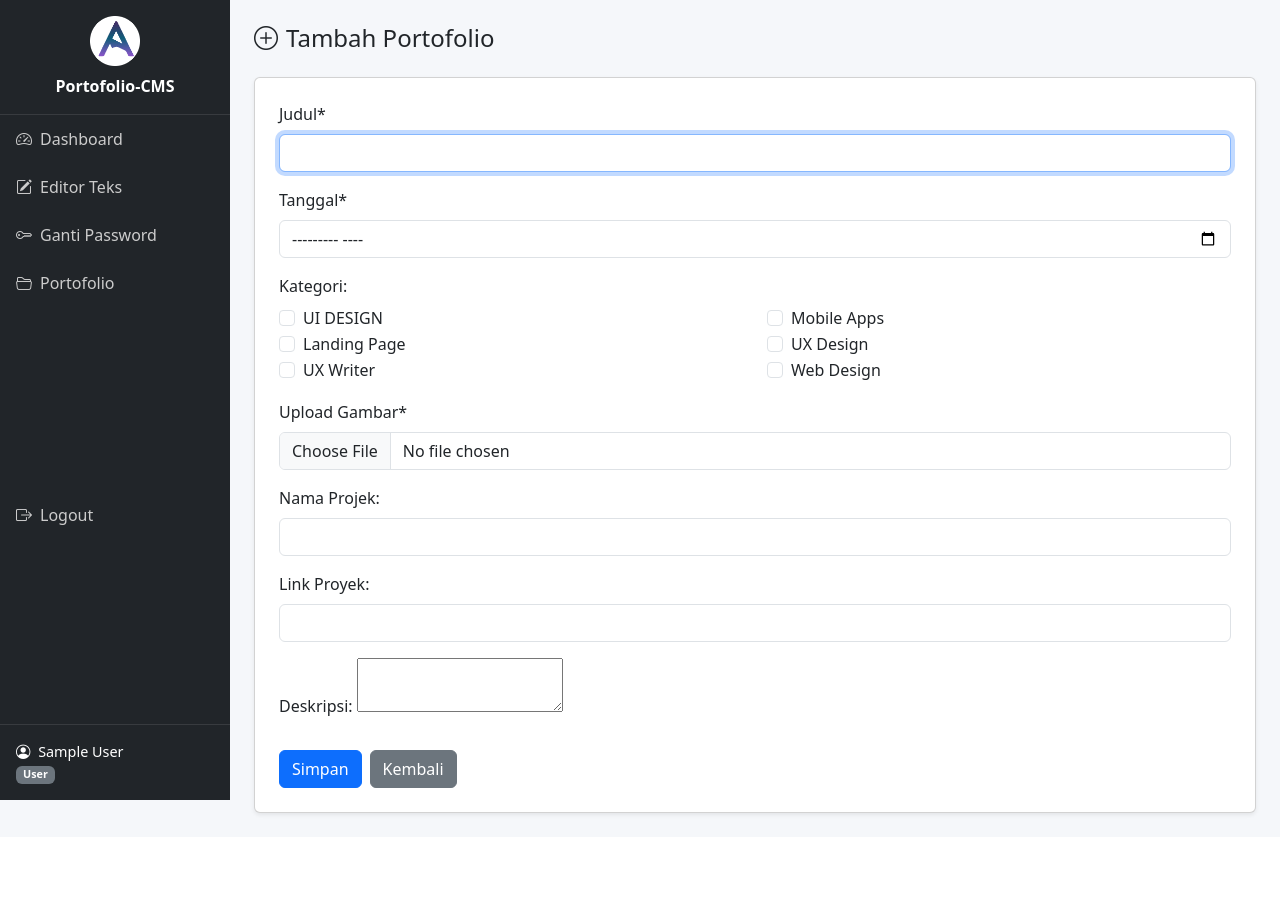
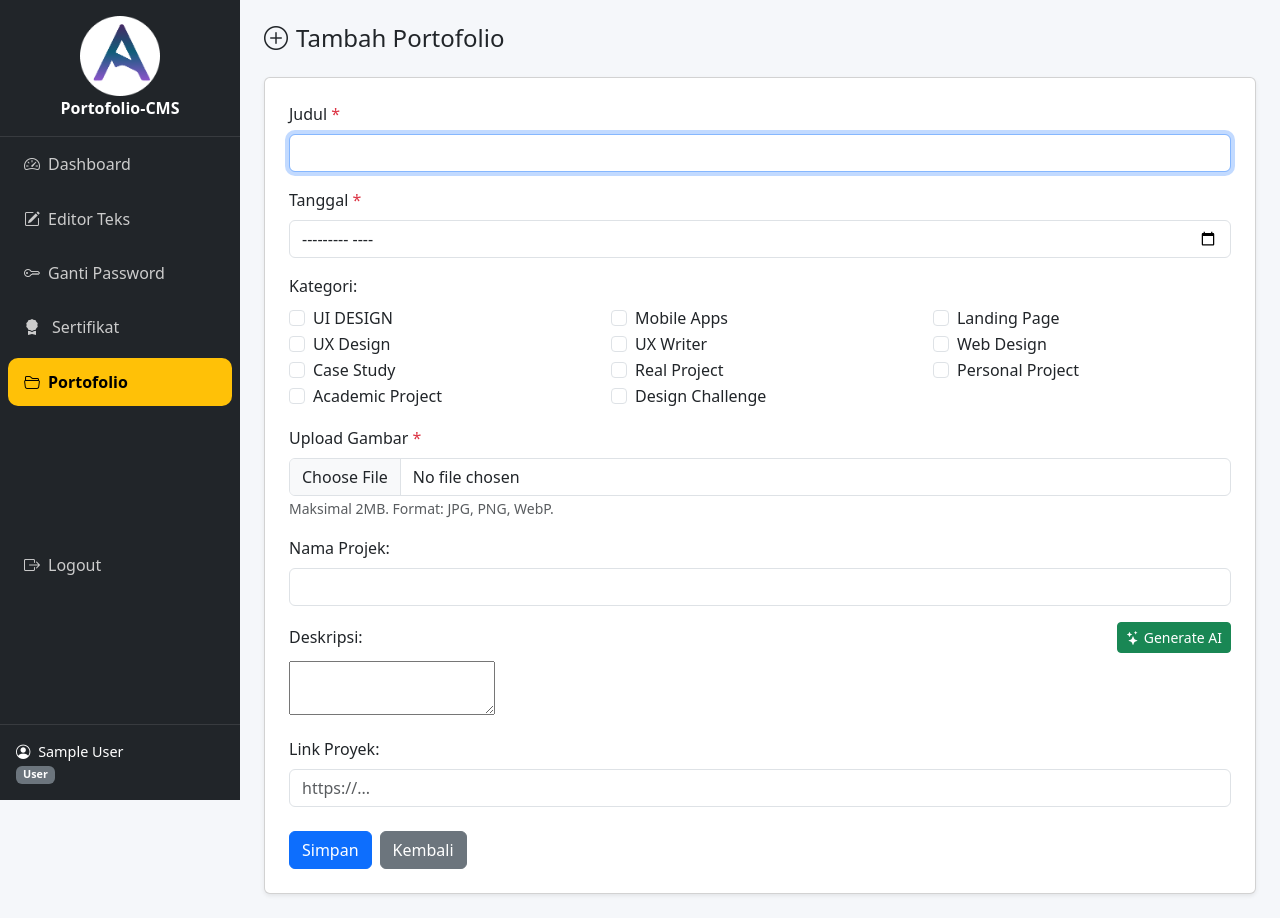
Before and after one commit to ayomaju980/Portofolio-webeite, a PHP site: page /admin-add.php in a window 1280 px wide. Before the commit the page ends 817 px from the top, so only its background shows below. Run offline with PHP 8.4, Linux system fonts and the light colour scheme; the visitor is signed in with stand-in values (Sample User, id 1); some libraries are stand-ins or nearby versions.

Commit message:
update terbaru

```diff
--- a/Cms/public_html/admin-add.php
+++ b/Cms/public_html/admin-add.php
@@ -5,6 +5,27 @@ if (!isset($_SESSION['user'])) {
     exit;
 }
 
+/* === Fungsi Log Activity === */
+function logActivity($action) {
+    $logFile = 'logs.json';
+    $logs = file_exists($logFile) ? json_decode(file_get_contents($logFile), true) : [];
+    if (!is_array($logs)) $logs = [];
+    $logs[] = [
+        'timestamp' => date('Y-m-d H:i:s'),
+        'user' => $_SESSION['full_name'] ?? $_SESSION['user'],
+        'action' => $action
+    ];
+    file_put_contents($logFile, json_encode($logs, JSON_PRETTY_PRINT | JSON_UNESCAPED_UNICODE));
+}
+
+/* === Fungsi Rapikan Deskripsi === */
+function cleanDescription($desc) {
+    $desc = preg_replace("/[ \t]+/", ' ', $desc);
+    $desc = preg_replace("/(\r?\n){2,}/", "\n", $desc);
+    return trim($desc);
+}
+
+/* === CSRF Token === */
 if (empty($_SESSION['csrf'])) {
     $_SESSION['csrf'] = bin2hex(random_bytes(32));
 }
@@ -17,48 +38,73 @@ if ($_SERVER['REQUEST_METHOD'] === 'POST') {
         die('CSRF token tidak valid.');
     }
 
-    $title = trim($_POST['title']);
-    $date = trim($_POST['date']);
+    $title = trim($_POST['title'] ?? '');
+    $date  = trim($_POST['date'] ?? '');
+    $types = $_POST['type'] ?? [];
+    if (!is_array($types)) $types = [];
 
-    if (empty($title) || empty($date)) {
+    if ($title === '' || $date === '') {
         $error = "Judul dan tanggal wajib diisi.";
     } elseif (!isset($_FILES['img']) || $_FILES['img']['error'] !== UPLOAD_ERR_OK) {
         $error = "Upload gambar gagal.";
     } else {
-        $allowedTypes = ['image/jpeg', 'image/png', 'image/webp'];
-        $fileType = mime_content_type($_FILES['img']['tmp_name']);
+        // Validasi file gambar
+        $tmp = $_FILES['img']['tmp_name'];
         $maxSize = 2 * 1024 * 1024;
-
-        if (!in_array($fileType, $allowedTypes)) {
-            $error = "Format gambar tidak didukung. Gunakan JPG, PNG, atau WebP.";
-        } elseif ($_FILES['img']['size'] > $maxSize) {
+        if ($_FILES['img']['size'] > $maxSize) {
             $error = "Ukuran gambar maksimal 2MB.";
         } else {
-            $data = json_decode(file_get_contents('data.json'), true);
+            // MIME check yang lebih andal
+            $fi = new finfo(FILEINFO_MIME_TYPE);
+            $mime = $fi->file($tmp);
+            $allowed = ['image/jpeg' => 'jpg', 'image/png' => 'png', 'image/webp' => 'webp'];
+            if (!isset($allowed[$mime])) {
+                $error = "Format gambar tidak didukung. Gunakan JPG, PNG, atau WebP.";
+            }
+        }
+
+        if (!$error) {
+            // Pastikan data.json ada & valid
+            $raw = @file_get_contents('data.json');
+            $data = $raw ? json_decode($raw, true) : [];
             if (!is_array($data)) $data = [];
 
-            $imgName = time() . '_' . basename($_FILES['img']['name']);
-            $uploadPath = 'img/' . $imgName;
-            move_uploaded_file($_FILES['img']['tmp_name'], $uploadPath);
+            // Pastikan folder img/
+            $dir = 'img';
+            if (!is_dir($dir)) {
+                @mkdir($dir, 0777, true);
+            }
 
-            $typeInput = $_POST['type'] ?? [];
-            $newId = count($data) > 0 ? max(array_column($data, 'id')) + 1 : 1;
+            // Generate nama file aman & unik
+            $safeBase = preg_replace('/[^A-Za-z0-9_\-]/', '_', pathinfo($_FILES['img']['name'], PATHINFO_FILENAME));
+            $ext = $allowed[$mime] ?? strtolower(pathinfo($_FILES['img']['name'], PATHINFO_EXTENSION));
+            $imgName = time() . '_' . substr($safeBase, 0, 40) . '.' . $ext;
+            $uploadPath = $dir . '/' . $imgName;
+
+            if (!is_uploaded_file($tmp) || !move_uploaded_file($tmp, $uploadPath)) {
+                $error = "Gagal menyimpan gambar.";
+            } else {
+                // Hitung ID baru
+                $newId = count($data) > 0 ? (max(array_column($data, 'id')) + 1) : 1;
 
                 $new_item = [
-                "id" => $newId,
-                "title" => htmlspecialchars($title),
-                "date" => $date,
-                "type" => $typeInput,
-                "img" => $uploadPath,
-                "link" => htmlspecialchars($_POST['link'] ?? '#'),
-                "client" => htmlspecialchars($_POST['client'] ?? ''),
-                "description" => $_POST['description'] ?? ''
+                    "id"          => $newId,
+                    "title"       => $title, // simpan raw; escape saat output
+                    "date"        => $date,  // format YYYY-MM
+                    "type"        => array_values($types),
+                    "img"         => $uploadPath,
+                    "link"        => trim($_POST['link'] ?? '#'),
+                    "client"      => trim($_POST['client'] ?? ''),
+                    "description" => cleanDescription($_POST['description'] ?? '')
                 ];
 
                 $data[] = $new_item;
-            file_put_contents('data.json', json_encode($data, JSON_PRETTY_PRINT));
+                file_put_contents('data.json', json_encode($data, JSON_PRETTY_PRINT | JSON_UNESCAPED_UNICODE));
+
+                logActivity("Menambahkan portofolio: " . $title);
                 $success = true;
                 unset($_SESSION['csrf']);
+            }
         }
     }
 }
@@ -71,185 +117,163 @@ if ($_SERVER['REQUEST_METHOD'] === 'POST') {
 <meta name="viewport" content="width=device-width, initial-scale=1">
 <link href="https://cdn.jsdelivr.net/npm/bootstrap@5.3.0/dist/css/bootstrap.min.css" rel="stylesheet">
 <link href="https://cdn.jsdelivr.net/npm/bootstrap-icons@1.10.5/font/bootstrap-icons.css" rel="stylesheet">
-<link rel="icon" href="img/Logoo.png" type="image/png">
-<script src="https://cdn.jsdelivr.net/npm/tinymce@6.8.3/tinymce.min.js" referrerpolicy="origin"></script>
+<link rel="icon" href="img/Logo.png" type="image/png">
+<script src="https://cdn.jsdelivr.net/npm/tinymce@6.8.3/tinymce.min.js"></script>
 <style>
+  :root{
+    --sidebar-w: 240px;
+    --topbar-h: 56px;
+  }
   body { background-color: #f5f7fa; }
+
+  /* ===== Sidebar (desktop default, mobile off-canvas) ===== */
   .sidebar {
-    width: 230px;
-    min-height: 100vh;
-    background: #212529;
-    color: #fff;
-    display: flex;
-    flex-direction: column;
-    position: fixed;
-    top: 0;
-    left: 0;
+    width: var(--sidebar-w);
+    height: 100vh;
+    position: fixed; inset: 0 auto 0 0;
+    background:#212529; color:#fff;
+    display:flex; flex-direction:column;
+    z-index:1040; transition: transform .3s ease;
+    transform: translateX(0);
   }
-.sidebar .branding {
-    padding: 1rem;
-    text-align: center;
-    border-bottom: 1px solid rgba(255,255,255,0.1);
+  .sidebar .branding { padding:1rem; text-align:center; border-bottom:1px solid rgba(255,255,255,0.1); position:relative; }
+  .sidebar .branding img{ height:80px; }
+  .sidebar .brand-name{ font-weight:600; }
+  .sidebar .close-btn{ position:absolute; right:1rem; top:1rem; font-size:1.25rem; cursor:pointer; color:#fff; display:none; }
+  .sidebar .nav-link{ color:#ccc; padding:.75rem 1rem; display:flex; align-items:center; gap:.5rem; border-radius:10px; margin:.2rem .5rem; }
+  .sidebar .nav-link:hover{ background:rgba(255,255,255,.1); color:#fff; }
+  .sidebar .nav-link.active{ background:#ffc107; color:#000; font-weight:600; }
+  .sidebar .user-info{ margin-top:auto; padding:1rem; border-top:1px solid rgba(255,255,255,0.1); font-size:.9rem; }
+
+  /* ===== Overlay (mobile) ===== */
+  .sidebar-overlay{ display:none; position:fixed; inset:0; background:rgba(0,0,0,.45); z-index:1039; }
+  .sidebar-overlay.show{ display:block; }
+
+  /* ===== Topbar (mobile/tablet) ===== */
+  .topbar{
+    display:none; position:fixed; inset:0 0 auto 0; height:var(--topbar-h);
+    background:#fff; border-bottom:1px solid #e9ecef; z-index:1035;
+    align-items:center; padding:0 .75rem; gap:.75rem;
   }
-.sidebar .branding img {
-    height: 50px;
-    margin-bottom: .5rem;
+  .topbar .brand{ display:flex; align-items:center; gap:.5rem; font-weight:700; }
+  .topbar img{ height:28px; }
+
+  /* ===== Main ===== */
+  .main-content { margin-left: var(--sidebar-w); padding: 1.5rem; }
+  .form-label.required::after { content: " *"; color: #dc3545; }
+
+  /* ===== Toast anim ===== */
+  .toast { animation: slideIn .5s ease; }
+  @keyframes slideIn { from { transform: translateY(-20px); opacity:0; } to { transform: translateY(0); opacity:1; } }
+
+  /* ===== Responsive ===== */
+  @media (max-width: 991.98px){
+    /* jadikan sidebar off-canvas */
+    .sidebar{ transform: translateX(-100%); }
+    .sidebar.show{ transform: translateX(0); }
+    .sidebar .close-btn{ display:block; }
+    .topbar{ display:flex; }
+    .main-content{ margin-left: 0; padding-top: calc(var(--topbar-h) + 1rem); }
   }
-.sidebar .brand-name {
-    font-weight: 600;
-}
-.sidebar .nav-link {
-    color: #ccc;
-    padding: .75rem 1rem;
-    display: flex;
-    align-items: center;
-    gap: .5rem;
-}
-.sidebar .nav-link:hover {
-    background: rgba(255,255,255,0.1);
-    color: #fff;
-    text-decoration: none;
-}
-.sidebar .nav-link.active {
-    background: #ffc107;
-    color: #000;
-    font-weight: 600;
-}
-.sidebar .user-info {
-    margin-top: auto;
-    padding: 1rem;
-    border-top: 1px solid rgba(255,255,255,0.1);
-    font-size: .9rem;
-}
-.main-content {
-    margin-left: 230px;
-    flex-grow: 1;
-}
-@media (max-width: 991.98px) {
-    .sidebar {
-        display: none;
-    }
-    .main-content {
-        margin-left: 0;
-    }
-}
-@media (max-width: 576px) {
-  .form-check {
-    flex: 1 1 100%;
-  }
-  .form-label {
-    font-size: 0.9rem;
-  }
-  .main-content {
-    padding: 1rem;
-  }
-  .card {
-    padding: 1rem !important;
-  }
-  .d-flex.gap-2.mt-4 {
-    flex-direction: column;
-  }
-  .toast-container {
-    width: 100%;
-    left: 0;
-    right: 0;
-  }
-}
-.toast { animation: slideIn .5s ease; }
-@keyframes slideIn {
-    from { transform: translateY(-20px); opacity:0; }
-    to { transform: translateY(0); opacity:1; }
+
+  @media (max-width: 575.98px){
+    .card{ padding: 1rem !important; }
+    .d-flex.gap-2.mt-4 { flex-direction: column; }
   }
 </style>
 </head>
 <body>
+<!-- Topbar (mobile/tablet) -->
+<header class="topbar d-lg-none">
+  <button class="btn btn-outline-secondary btn-sm" onclick="toggleSidebar()" aria-label="Toggle sidebar">
+    <i class="bi bi-list" style="font-size:1.2rem"></i>
+  </button>
+  <div class="brand">
+    <img src="img/ICON.png" alt="Logo">
+    <span>Portofolio-CMS</span>
+  </div>
+</header>
 
-<nav class="sidebar d-none d-lg-flex flex-column">
+<!-- Sidebar -->
+<nav id="sidebarMenu" class="sidebar" aria-label="Sidebar navigasi">
   <div class="branding">
     <img src="img/ICON.png" alt="Logo">
     <div class="brand-name">Portofolio-CMS</div>
+    <span class="close-btn d-lg-none" onclick="toggleSidebar()" aria-label="Close">&times;</span>
   </div>
   <a href="Dashboard" class="nav-link"><i class="bi bi-speedometer2"></i> Dashboard</a>
   <a href="Remote" class="nav-link"><i class="bi bi-pencil-square"></i> Editor Teks</a>
   <a href="Ganti-Password" class="nav-link"><i class="bi bi-key"></i> Ganti Password</a>
-  <a href="List-Portofolio" class="nav-link"><i class="bi bi-folder2-open"></i> Portofolio</a>
+  <a href="List-Sertifikat" class="nav-link"><i class="bi bi-award-fill me-1"></i> Sertifikat</a>
+  <a href="List-Portofolio" class="nav-link active"><i class="bi bi-folder2-open"></i> Portofolio</a>
   <a href="logout.php" class="nav-link mt-auto"><i class="bi bi-box-arrow-right"></i> Logout</a>
   <div class="user-info">
-    <i class="bi bi-person-circle me-1"></i> <?= htmlspecialchars($_SESSION['full_name'] ?? $_SESSION['user']) ?><br>
+    <i class="bi bi-person-circle me-1"></i>
+    <?= htmlspecialchars($_SESSION['full_name'] ?? $_SESSION['user']) ?><br>
     <span class="badge bg-secondary">User</span>
   </div>
 </nav>
 
-<nav class="navbar navbar-dark bg-dark d-lg-none">
-  <div class="container-fluid">
-    <button class="btn btn-outline-light" type="button" data-bs-toggle="offcanvas" data-bs-target="#offcanvasSidebar">
-      <i class="bi bi-list"></i>
-    </button>
-    <span class="navbar-brand">CMS Panel</span>
-  </div>
-</nav>
-<div class="offcanvas offcanvas-start bg-dark text-white" id="offcanvasSidebar">
-  <div class="offcanvas-header">
-    <h5 class="offcanvas-title">Menu</h5>
-    <button type="button" class="btn-close btn-close-white" data-bs-dismiss="offcanvas"></button>
-  </div>
-  <div class="offcanvas-body d-flex flex-column">
-    <a href="Dashboard" class="nav-link text-white"><i class="bi bi-speedometer2"></i> Dashboard</a>
-    <a href="Remote" class="nav-link text-white"><i class="bi bi-pencil-square"></i> Editor Teks</a>
-    <a href="Ganti-Password" class="nav-link text-white"><i class="bi bi-key"></i> Ganti Password</a>
-    <a href="List-Portofolio" class="nav-link text-white"><i class="bi bi-folder2-open"></i> Portofolio</a>
-    <a href="logout.php" class="nav-link text-white mt-auto"><i class="bi bi-box-arrow-right"></i> Logout</a>
-  </div>
-</div>
+<div class="sidebar-overlay" onclick="toggleSidebar()"></div>
 
-<main class="main-content p-4">
+<main class="main-content">
   <h4 class="mb-4"><i class="bi bi-plus-circle me-2"></i>Tambah Portofolio</h4>
-  <?php if ($error): ?>
-    <div class="alert alert-danger"><?= $error ?></div>
-  <?php endif; ?>
+
+  <?php if ($error): ?><div class="alert alert-danger"><?= htmlspecialchars($error) ?></div><?php endif; ?>
+  <?php if ($success): ?><div class="alert alert-success">Portofolio berhasil ditambahkan!</div><?php endif; ?>
 
   <div class="card shadow-sm p-4">
     <form method="POST" enctype="multipart/form-data">
       <input type="hidden" name="token" value="<?= $_SESSION['csrf'] ?>">
       <div class="mb-3">
-        <label class="form-label">Judul*</label>
+        <label class="form-label required">Judul</label>
         <input type="text" name="title" class="form-control" required autofocus>
       </div>
       <div class="mb-3">
-        <label class="form-label">Tanggal*</label>
+        <label class="form-label required">Tanggal</label>
         <input type="month" name="date" class="form-control" required>
       </div>
       <div class="mb-3">
         <label class="form-label">Kategori:</label>
         <div class="row">
         <?php
-        $types = ['UI DESIGN','Mobile Apps','Landing Page','UX Design','UX Writer', 'Web Design'];
-        foreach($types as $i=>$type): ?>
-          <div class="col-6">
+          $types = ['UI DESIGN','Mobile Apps','Landing Page','UX Design','UX Writer','Web Design','Case Study','Real Project','Personal Project','Academic Project','Design Challenge'];
+          foreach($types as $i=>$type):
+        ?>
+          <div class="col-6 col-sm-4">
             <div class="form-check">
-              <input class="form-check-input" type="checkbox" name="type[]" value="<?= $type ?>" id="type<?= $i ?>">
-              <label class="form-check-label" for="type<?= $i ?>"><?= $type ?></label>
+              <input class="form-check-input" type="checkbox" name="type[]" value="<?= htmlspecialchars($type) ?>" id="type<?= $i ?>">
+              <label class="form-check-label" for="type<?= $i ?>"><?= htmlspecialchars($type) ?></label>
             </div>
           </div>
         <?php endforeach; ?>
         </div>
       </div>
       <div class="mb-3">
-        <label class="form-label">Upload Gambar*</label>
+        <label class="form-label required">Upload Gambar</label>
         <input type="file" name="img" class="form-control" accept="image/*" required>
+        <small class="text-muted">Maksimal 2MB. Format: JPG, PNG, WebP.</small>
       </div>
       <div class="mb-3">
         <label class="form-label">Nama Projek:</label>
         <input type="text" name="client" class="form-control">
       </div>
+
+      <div class="mb-3">
+        <label class="form-label d-flex justify-content-between align-items-center">
+          <span>Deskripsi:</span>
+          <button type="button" class="btn btn-success btn-sm" data-bs-toggle="modal" data-bs-target="#aiModal">
+            <i class="bi bi-stars"></i> Generate AI
+          </button>
+        </label>
+        <textarea id="descriptionArea" name="description"></textarea>
+      </div>
+
       <div class="mb-3">
         <label class="form-label">Link Proyek:</label>
-        <input type="text" name="link" class="form-control">
+        <input type="text" name="link" class="form-control" placeholder="https://...">
       </div>
-      <div class="mb-3">
-        <label class="form-label">Deskripsi:</label>
-        <textarea name="description"></textarea>
-      </div>
+
       <div class="d-flex gap-2 mt-4">
         <button type="submit" class="btn btn-primary">Simpan</button>
         <a href="List-Portofolio" class="btn btn-secondary">Kembali</a>
@@ -258,13 +282,32 @@ body { background-color: #f5f7fa; }
   </div>
 </main>
 
+<!-- Modal Generate AI -->
+<div class="modal fade" id="aiModal" tabindex="-1" aria-labelledby="aiModalLabel" aria-hidden="true">
+  <div class="modal-dialog modal-lg modal-dialog-centered">
+    <div class="modal-content">
+      <div class="modal-header flex-column">
+        <h5 class="modal-title" id="aiModalLabel">Buat Deskripsi dengan AI</h5>
+        <p class="text-muted mb-0" style="font-size: 0.9rem;">
+          Masukkan ide atau poin-poin utama, lalu biarkan AI menyusunnya menjadi deskripsi.
+        </p>
+      </div>
+      <div class="modal-body">
+        <textarea id="aiIdea" class="form-control" rows="6" placeholder="Tulis ide atau poin-poin di sini..."></textarea>
+      </div>
+      <div class="modal-footer">
+        <button type="button" class="btn btn-outline-secondary" data-bs-dismiss="modal">Batal</button>
+        <button type="button" id="aiModalSubmit" class="btn btn-primary">✨ Buat dengan AI</button>
+      </div>
+    </div>
+  </div>
+</div>
+
 <?php if ($success): ?>
 <div class="toast-container position-fixed top-0 end-0 p-3">
   <div class="toast align-items-center text-bg-success show shadow rounded-3" role="alert">
     <div class="d-flex">
-        <div class="toast-body">
-          <i class="bi bi-check-circle-fill me-2"></i> Portofolio berhasil ditambahkan!
-        </div>
+      <div class="toast-body"><i class="bi bi-check-circle-fill me-2"></i> Portofolio berhasil ditambahkan!</div>
       <button type="button" class="btn-close btn-close-white me-2 m-auto" data-bs-dismiss="toast"></button>
     </div>
   </div>
@@ -273,8 +316,9 @@ body { background-color: #f5f7fa; }
 
 <script src="https://cdn.jsdelivr.net/npm/bootstrap@5.3.0/dist/js/bootstrap.bundle.min.js"></script>
 <script>
+/* TinyMCE */
 tinymce.init({
-    selector: 'textarea[name="description"]',
+  selector: '#descriptionArea',
   height: 300,
   menubar: false,
   plugins: 'lists link code',
@@ -282,10 +326,33 @@ body { background-color: #f5f7fa; }
   branding: false
 });
 
+/* AI Modal (dummy generator) */
+document.getElementById('aiModalSubmit').addEventListener('click', () => {
+  const idea = document.getElementById('aiIdea').value.trim();
+  if (!idea) {
+    alert('Masukkan ide terlebih dahulu.');
+    return;
+  }
+  const generatedText = "Deskripsi otomatis dari AI berdasarkan ide:<br><br>" + idea.replace(/\n/g, '<br>');
+  tinymce.get('descriptionArea').setContent(generatedText);
+  const modal = bootstrap.Modal.getInstance(document.getElementById('aiModal'));
+  modal.hide();
+});
+
+/* Sidebar toggle (mobile/tablet) */
+function toggleSidebar() {
+  const sb = document.getElementById('sidebarMenu');
+  const ov = document.querySelector('.sidebar-overlay');
+  sb.classList.toggle('show');
+  ov.classList.toggle('show');
+}
+
+/* Redirect setelah sukses (opsional) */
 <?php if ($success): ?>
   setTimeout(() => { window.location.href = "dashboard.php"; }, 3000);
 <?php endif; ?>
 
+/* Nonaktifkan klik kanan (opsional) */
 document.addEventListener('contextmenu', e => e.preventDefault());
 </script>
 </body>
```
Also changed, not shown: 1 other file. Lines whose indentation alone changed are shown as unchanged.
